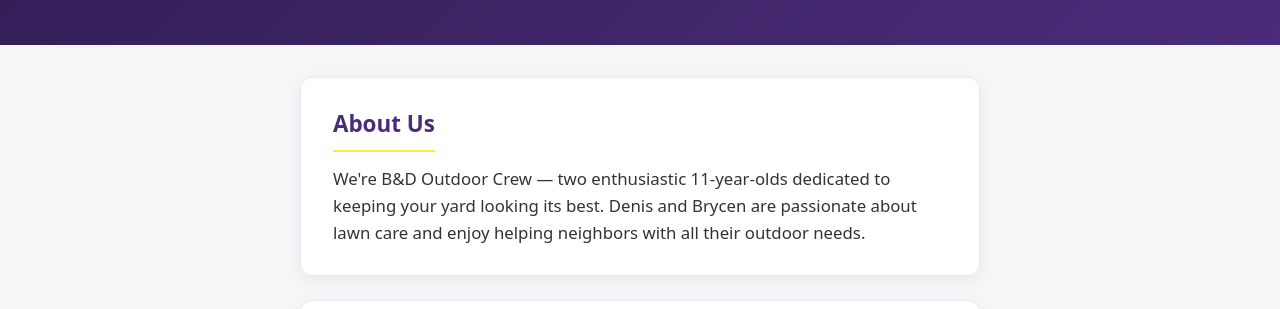
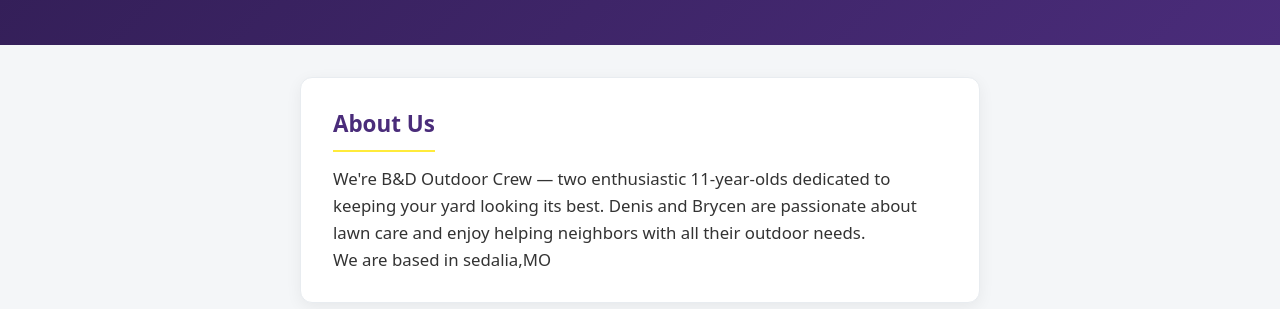
Before and after one commit to denisiscool987-blip/B-D, a plain HTML site: page index.html in a window 1280 px wide. Shown: the part 438-747 px from the top of the page. Drawn offline with Linux system fonts and the light colour scheme.

Commit message:
Update index.html

```diff
--- a/index.html
+++ b/index.html
@@ -18,6 +18,7 @@
         <section id="about">
             <h2>About Us</h2>
             <p>We're B&D Outdoor Crew — two enthusiastic 11-year-olds dedicated to keeping your yard looking its best. Denis and Brycen are passionate about lawn care and enjoy helping neighbors with all their outdoor needs.</p>
+            <p>We are based in sedalia,MO</p>
         </section>
 
         <section id="services">
```
